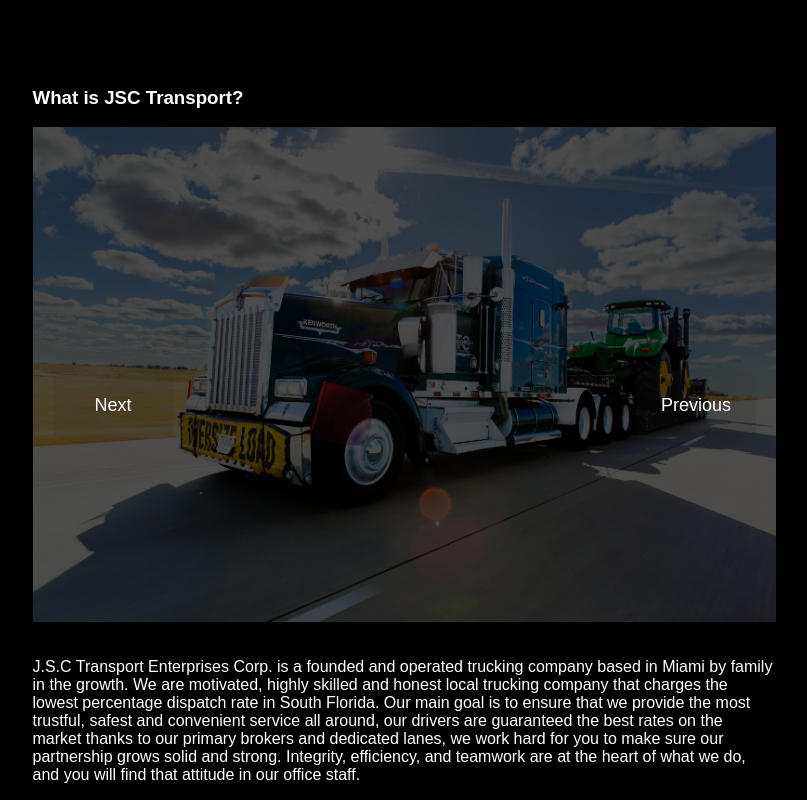
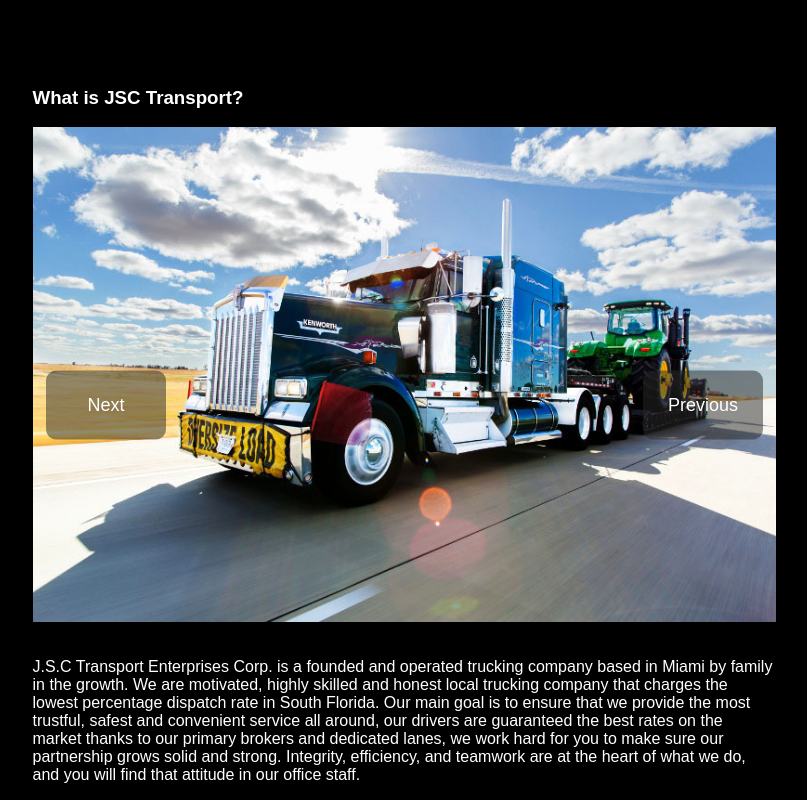
Before and after one commit to Jchav1996/JSCTransport, a React (Vite) app: page /about in a window 1280 px wide. Shown: the part 400-1200 px from the top of the page, without its empty margins (236-1043 px from the left). Built offline with nearby package versions, Linux system fonts and the light colour scheme.

Commit message:
img retouching

```diff
--- a/src/components/HeroSlideShow/HeroSlideShow.css
+++ b/src/components/HeroSlideShow/HeroSlideShow.css
@@ -17,15 +17,15 @@
 
 .hero-slide-show .slide img {
   width: 100%;
-  height: 100%;
-  object-fit: cover;
+  height: auto;
+  object-fit:fill;
 }
 
 .hero-slide-show button {
   position: absolute;
   top: 50%;
   transform: translateY(-50%);
-  background-color: #29292921;
+  background-color: rgba(41, 41, 41, 0.5);
   color: white;
   border: none;
   cursor: pointer;
@@ -34,23 +34,29 @@
 }
 
 .hero-slide-show button:hover {
-  background-color: #000000cc;
+  background-color: rgba(0, 0, 0, 0.8);
 }
 
 .hero-slide-show button:nth-of-type(1) {
-  left: 3px;
+  left: 10px;
 }
 
 .hero-slide-show button:nth-of-type(2) {
-  right: 3px;
+  right: 10px;
 }
 
-@media screen and (max-width: auto) {
+/* @media screen and (max-width: 600px) {
   .hero-slide-show .slide {
-    height: 500px;
-  }
+    height: 200px;
+  } */
 
   .hero-slide-show button {
     padding: 5px;
   }
+
+
+#heroImg{
+  width: 100%;
+    height: auto;
+  opacity: 100%;
 }
--- a/src/components/HeroSlideShow/HeroSlideShow.jsx
+++ b/src/components/HeroSlideShow/HeroSlideShow.jsx
@@ -35,7 +35,7 @@ const HeroSlideShow = () => {
       <button onClick={prevSlide}>Previous</button>
       {slides.map((slide, index) => (
         <div key={index} className={`slide ${index === currentSlide ? 'active' : ''}`}>
-          <img src={slide.image} alt={slide.description} />
+          <img id='heroImg' src={slide.image} alt={slide.description} />
           <p>{slide.description}</p>
         </div>
       ))}
--- a/src/components/navigation/navbar.css
+++ b/src/components/navigation/navbar.css
@@ -37,18 +37,18 @@ body {
     font-size: 26px;
     font-style: italic;
     text-shadow: -4px 3px 5px black;
-    color: red;
+    color: #d91010;
     margin-inline: 30px;
   }
 
   img {
     width: 100%;
     height: 100vh;
-    opacity: 30%;
+    opacity: 50%;
   }
 
   button {
-    background-color: red;
+    background-color: #d91010;
     width: 120px;
     height: 69px;
     border-radius: 10px;
```
Also changed, not shown: src/components/img/truck1.jpg, src/components/img/truck3.jpg.
